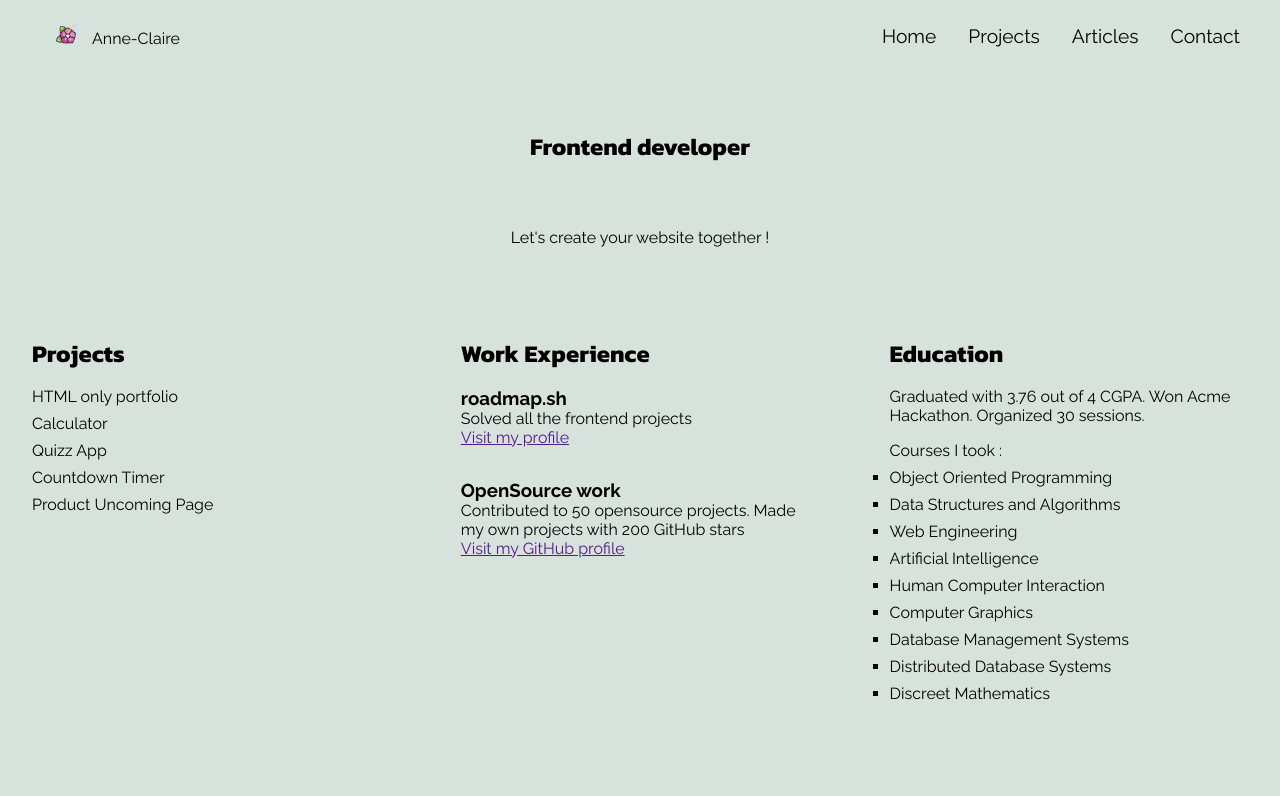
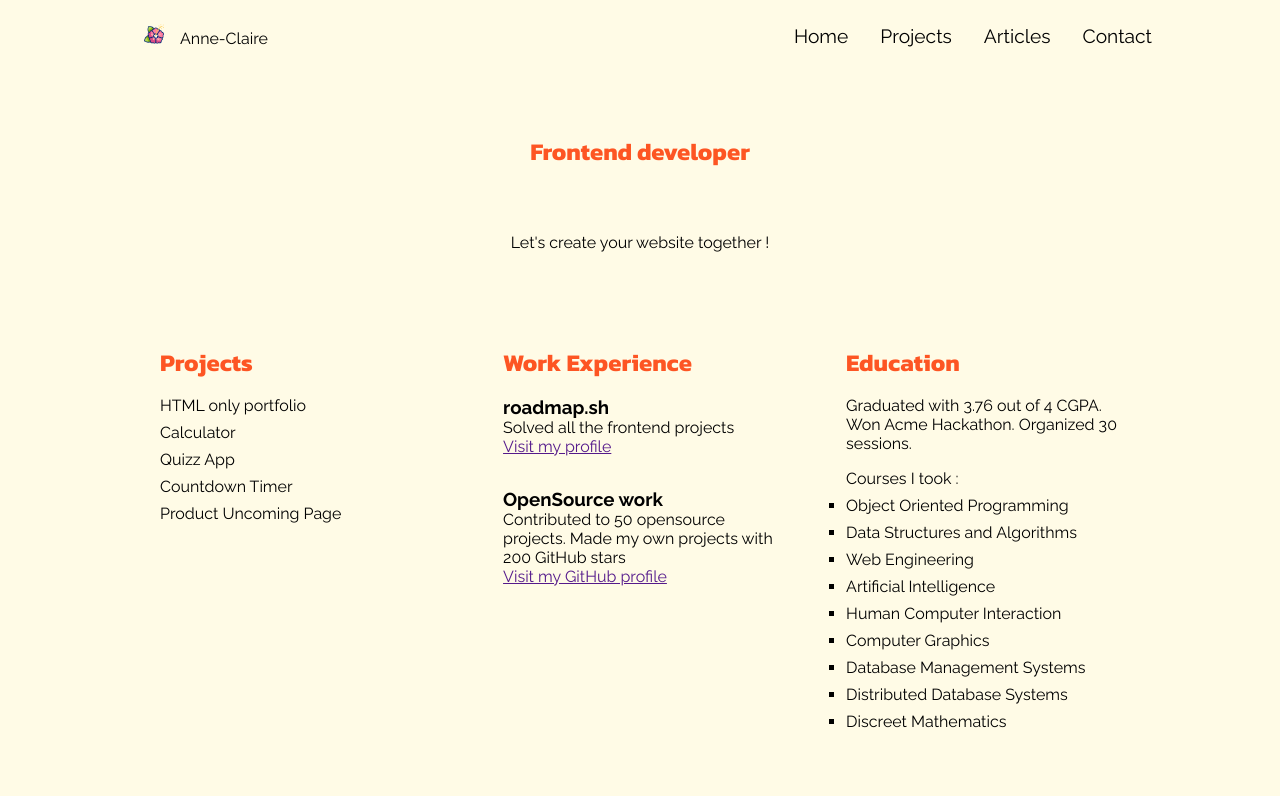
Before and after one commit to AnneClr/roadmap.sh, a plain HTML site: page Frontend-projects/03-Personal Portfolio/index.html in a window 1280 px wide. Shown: the top 796 px of the page. Drawn offline with Linux system fonts and the light colour scheme.

Commit message:
modified color palette

```diff
--- a/Frontend-projects/03-Personal Portfolio/style.css
+++ b/Frontend-projects/03-Personal Portfolio/style.css
@@ -5,11 +5,11 @@
   --title-font-family: kanit, sans-serif;
   --text-font-family: raleway, sans-serif;
   --padding-section: 2rem;
-  --color-background: #d8e2dc;
-  --color-complementary: #ffe5d9;
-  --color-primary: #ffcad4;
-  --color-secondary: #f4acb7;
-  --color-accent: #9d8189;
+  --color-background: #fffbe6;
+  --color-complementary: #b9e4c9;
+  --color-primary: #356859;
+  --color-secondary: #fd5523;
+  --color-accent: #37966f;
 
   @media (prefers-color-scheme: dark) {
     --dark-mode-color-background: #121212;
@@ -27,7 +27,9 @@
   h2 {
     font-family: var(--title-font-family);
     margin-bottom: 1rem;
+    color: var(--color-secondary);
   }
+
   ul {
     list-style-type: none;
   }
@@ -39,7 +41,7 @@
     flex-direction: row;
     align-items: center;
     justify-content: space-between;
-    padding: 1.5rem 2.5rem;
+    padding: 1.5rem 8rem;
     width: 100%;
     img {
       margin: auto 1rem;
@@ -60,6 +62,8 @@
     grid-template-rows: repeat(3, 1fr);
     grid-auto-columns: 33%;
     justify-content: space-between;
+    width: 80%;
+    margin: auto;
     .hero {
       display: flex;
       flex-direction: column;
@@ -129,7 +133,8 @@
       margin-bottom: 3rem;
     }
     .contact-form {
-      background-color: var(--color-complementary);
+      color: var(--color-background);
+      background-color: var(--color-accent);
       padding: 2rem 10rem;
       border-radius: 16px;
       display: flex;
@@ -157,7 +162,7 @@
         padding: 0.8rem 2rem;
         transition: background-color 0.3s ease;
         &:hover {
-          background-color: var(--color-accent);
+          background-color: var(--color-complementary);
         }
       }
     }
```
